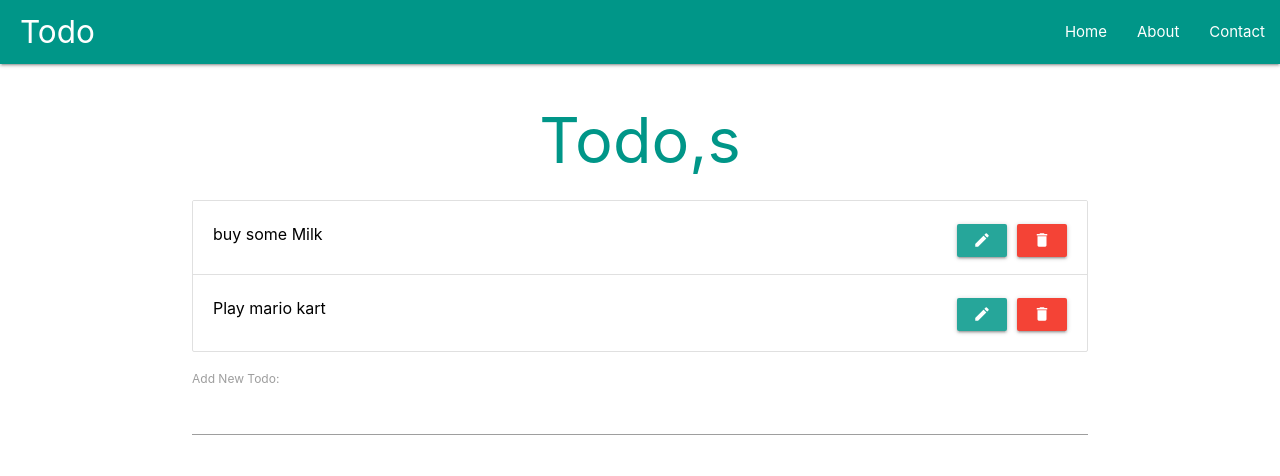
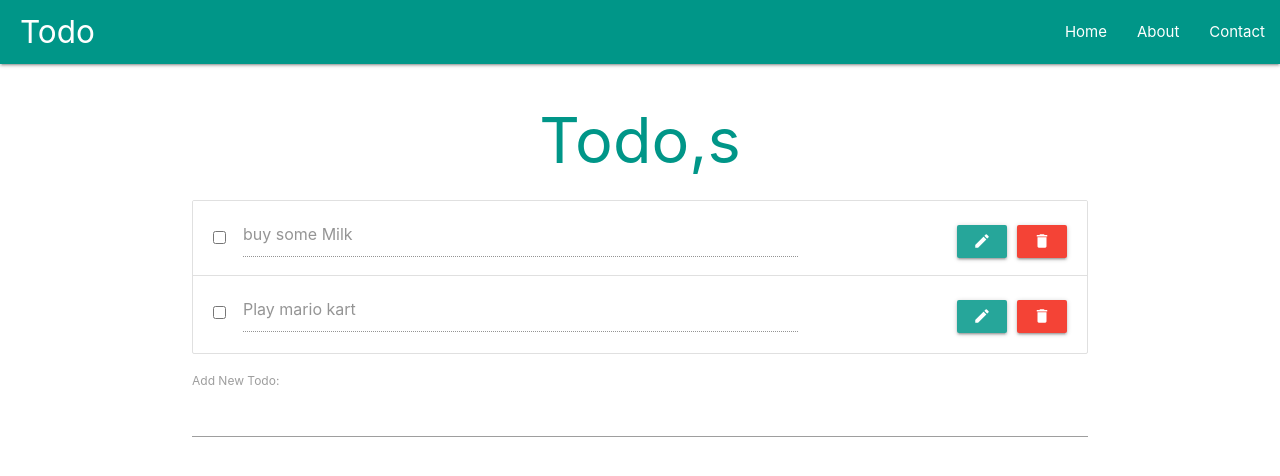
Before and after one commit to zewdu444/react_todo_app, a React (Create React App) app: page / in a window 1280 px wide. Shown: the top 476 px of the page. Built offline with nearby package versions, Linux system fonts and the light colour scheme.

Commit message:
ADD completed feature

```diff
--- a/src/component/Todos.css
+++ b/src/component/Todos.css
@@ -5,10 +5,17 @@
 }
 
 input.inputtype[type="text"] {
+  margin-left: 30px;
   width: 65%;
   display: flex;
   outline: none;
   border-bottom: none;
+}
+
+input.inputcheckbox[type="checkbox"] {
+  margin-top: 20px;
+  opacity: 100;
+  pointer-events: fill;
 }
 
 @media (min-width: 800px) {
--- a/src/component/Todos.js
+++ b/src/component/Todos.js
@@ -1,6 +1,8 @@
+import { useState } from 'react';
 import './Todos.css';
 
 const Todos = ({ todos, setTodos, deleteTodo }) => {
+  const [isChecked, setIsChecked] = useState(true);
   const editTodo = (e) => {
     const updatetods = todos.map((todo) => {
       if (Number(e.target.id) === Number(todo.id)) {
@@ -21,16 +23,29 @@ const Todos = ({ todos, setTodos, deleteTodo }) => {
     });
     setTodos(updatetods);
   };
+  const checkboxhandler = (e) => {
+    setIsChecked(e.currentTarget.checked);
+    const updatetods = todos.map((todo) => {
+      if (Number(e.currentTarget.id) === Number(todo.id)) {
+        return { ...todo, complete: isChecked };
+      }
+      return todo;
+    });
+    setTodos(updatetods);
+  };
   const todoList = todos.length ? (
     todos.map((todo) => (
       <div className="collection-item" key={todo.id}>
+        <input id={todo.id} type="checkbox" className="inputcheckbox teal" onChange={checkboxhandler} checked={todo.complete} />
+
         <input
+          style={(todo.complete) ? { textDecoration: 'line-through' } : { textDecoration: 'none' }}
           id={todo.id}
           className=" inputtype"
           type="text"
-          defaultValue={todo.content}
+          value={todo.content}
           onChange={editTodo}
-          readOnly={todo.readonly}
+          disabled={todo.readonly}
         />
 
         <button type="button" onClick={() => deleteTodo(todo.id)} className=" todosbutton red right waves-effect waves-light btn-small">
```
